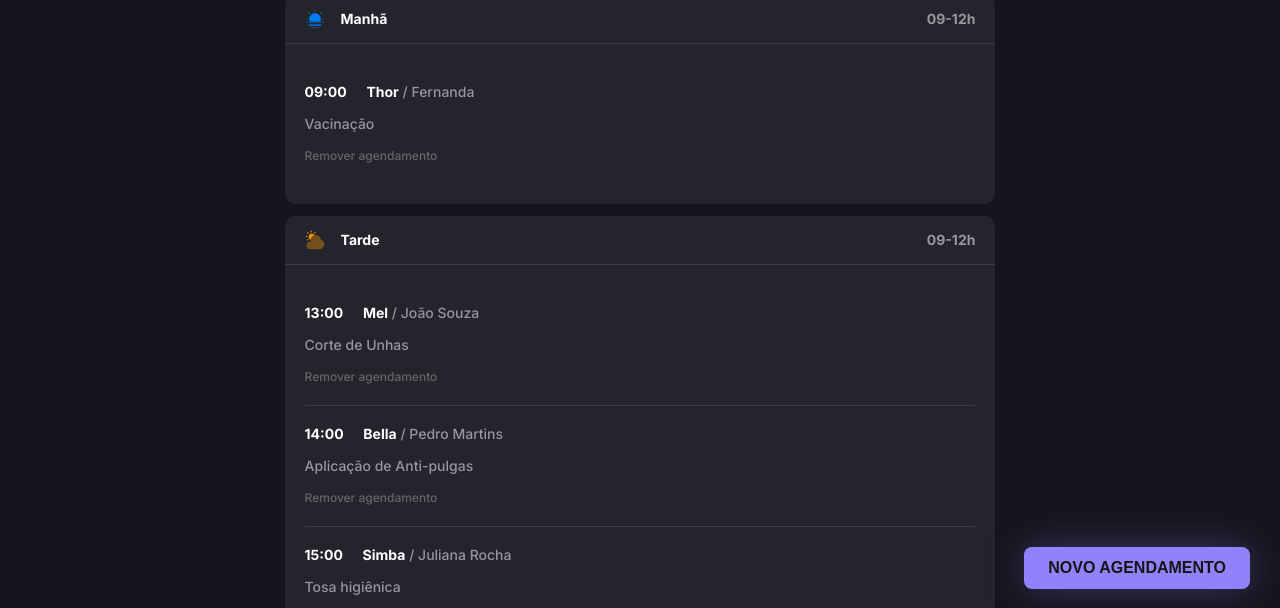
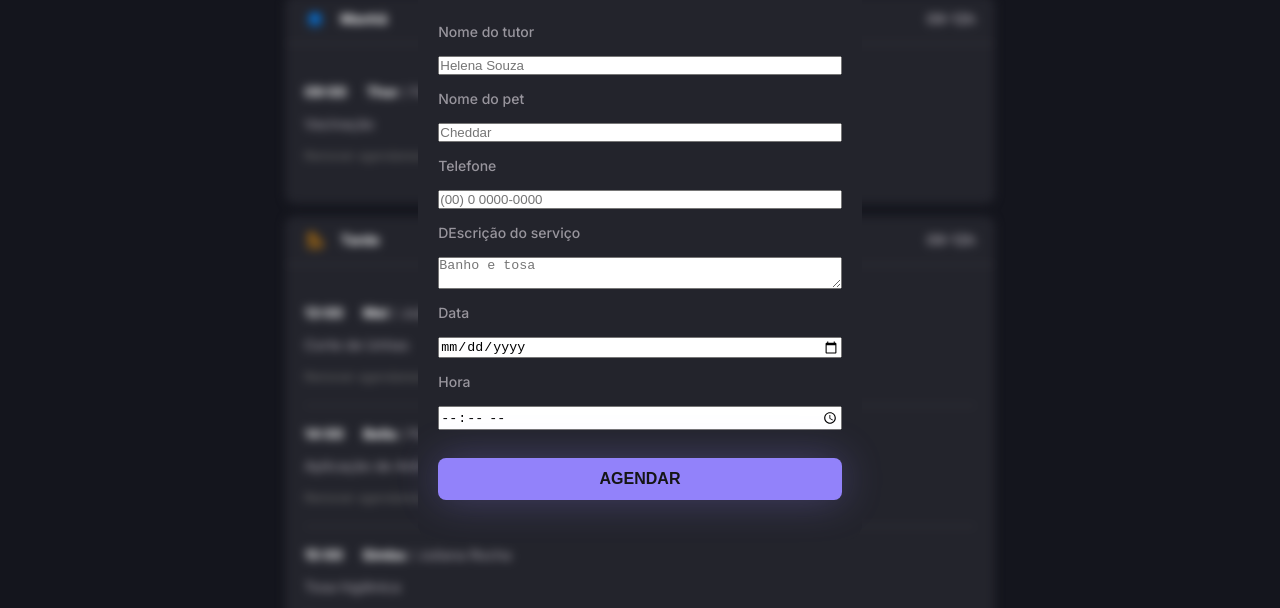
Before and after one commit to jeanpj12/mundoPet, a website built with webpack: page index.html in a window 1280 px wide. Shown: the part 187-795 px from the top of the page. Built offline with nearby package versions, Linux system fonts and the light colour scheme.

Commit message:
Estruturação de pop up

```diff
--- a/index.html
+++ b/index.html
@@ -138,13 +138,12 @@
       </div>
 
       <div class="add-schedule">
-        <button>
-          Novo agendamento
-        </button>
+        <button>Novo agendamento</button>
       </div>
-
-      <div class="popup-area active">
-        <div class="container">
+    </main>
+    <div class="popup-area active">
+      <div class="container">
+        <div class="popup-wrapper">
           <div class="header">
             <div>
               <h1>Agende um atendimento</h1>
@@ -156,18 +155,45 @@
 
           <form>
             <label for="tutor-name">Nome do tutor</label>
-            <input type="text" name="tutor-name" id="tutor-name">
+            <input
+              type="text"
+              name="tutor-name"
+              id="tutor-name"
+              placeholder="Helena Souza"
+            />
 
             <label for="pet-name">Nome do pet</label>
-            <input type="text" name="pet-name" id="pet-name">
+            <input
+              type="text"
+              name="pet-name"
+              id="pet-name"
+              placeholder="Cheddar"
+            />
 
             <label for="telephone">Telefone</label>
-            <input type="text" name="telephone" id="telephone">
+            <input
+              type="text"
+              name="telephone"
+              id="telephone"
+              placeholder="(00) 0 0000-0000"
+            />
 
             <label for="service-description">DEscrição do serviço</label>
+            <textarea
+              name="service-description"
+              id="service-description"
+              placeholder="Banho e tosa"
+            ></textarea>
+
+            <label for="date">Data</label>
+            <input type="date" name="date" id="date" />
+
+            <label for="hour">Hora</label>
+            <input type="time" />
           </form>
+          <button>Agendar</button>
         </div>
       </div>
-    </main>
+    </div>
   </body>
 </html>
--- a/src/main.js
+++ b/src/main.js
@@ -8,3 +8,14 @@ import "./styles/main.css"
 import "./styles/inputs/index.css"
 import "./styles/cards-schedules.css"
 import "./styles/button.css"
+import "./styles/popup/pop-up.css"
+
+const addNewScheduleButton = document.querySelector(".add-schedule")
+const popUpActive = document.querySelector(".active")
+const mainSelector = document.querySelector("main")
+
+if (popUpActive) {
+    addNewScheduleButton.style.display = "none"
+    mainSelector.style.filter = "blur(5px)"
+    document.body.style.overflow = "hidden";
+}
--- /dev/null
+++ b/src/styles/popup/pop-up.css
@@ -0,0 +1,28 @@
+.popup-area {
+    position: absolute;
+    inset: 0;
+    z-index: 100;
+    display: none;
+
+    .popup-wrapper {
+        width: 100%;
+        background: var(--background-tertiary);
+        padding: 2.5rem 1.25rem;
+        border-radius: 1rem;
+        display: flex;
+        flex-direction: column;
+        gap: 1.75rem;
+
+        & form {
+            display: flex;
+            flex-direction: column;
+            gap: 1rem;
+        }
+    }
+}
+
+.active {
+    display: flex;
+    justify-content: center;
+    align-items: center;
+}
```
Also changed, not shown: dist/index.html, dist/main.js.
